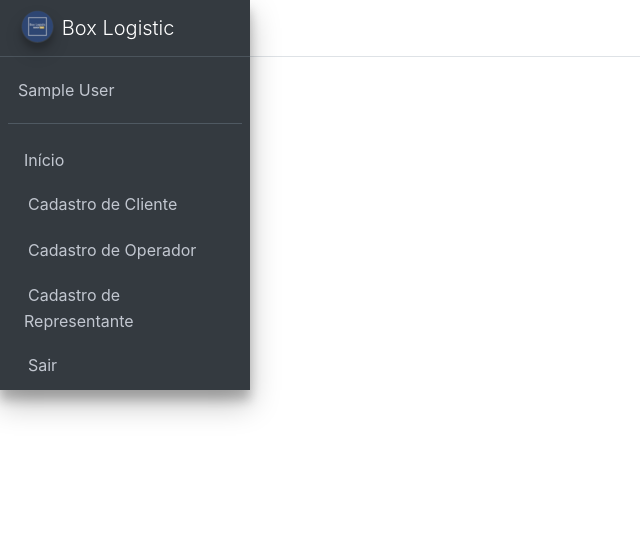
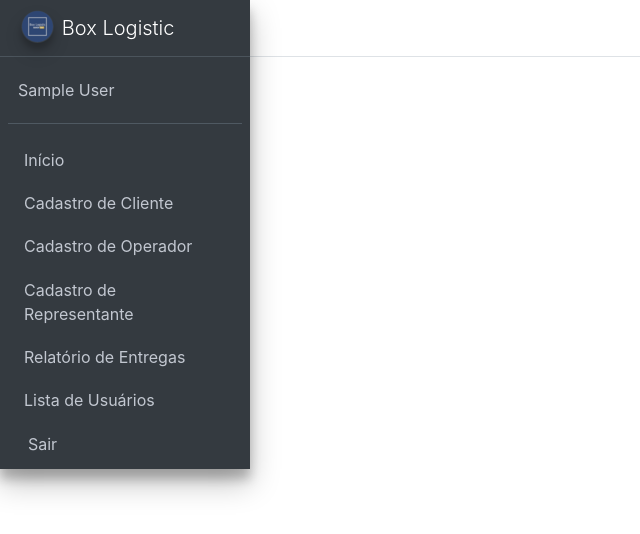
Before and after one commit to guerrasao/Equipe6-Hackathon-FW-2019, a PHP site: page /cabecalho/cabecalho.gestor.php in a window 1280 px wide. Shown: the top 534 px of the page, without its empty margins (0-640 px from the left). Run offline with PHP 8.4, Linux system fonts and the light colour scheme; the visitor is signed in with stand-in values (Sample User, id 1); some libraries are stand-ins or nearby versions; some web fonts are replaced.

Commit message:
finalizado gestor cabecalho

```diff
--- a/cabecalho/cabecalho.gestor.php
+++ b/cabecalho/cabecalho.gestor.php
@@ -76,7 +76,7 @@
           </li>
           <li class="nav-item">
             <a href="<?php echo $path;?>/perfis/gestor/cadastro_cliente.gestor.php" class="nav-link">
-              <i class="nav-icon fas fa-th"></i>
+            <i class="fas fa-user-friends"></i>
               <p>
                 Cadastro de Cliente
               </p>
@@ -84,7 +84,7 @@
           </li>
           <li class="nav-item">
             <a href="<?php echo $path;?>/perfis/gestor/cadastro_operador.gestor.php" class="nav-link">
-              <i class="nav-icon fas fa-th"></i>
+            <i class="fas fa-tools"></i>
               <p>
                 Cadastro de Operador
               </p>
@@ -92,9 +92,25 @@
           </li>
           <li class="nav-item">
             <a href="<?php echo $path;?>/perfis/gestor/cadastro_representante.gestor.php" class="nav-link">
-              <i class="nav-icon fas fa-th"></i>
+            <i class="fas fa-piggy-bank"></i>
               <p>
                 Cadastro de Representante
+              </p>
+            </a>
+          </li>
+          <li class="nav-item">
+            <a href="#" class="nav-link">
+            <i class="fas fa-flag-checkered"></i>
+              <p>
+                Relatório de Entregas
+              </p>
+            </a>
+          </li>
+          <li class="nav-item">
+            <a href="#" class="nav-link">
+            <i class="fas fa-clipboard"></i>
+              <p>
+                Lista de Usuários
               </p>
             </a>
           </li>
```
